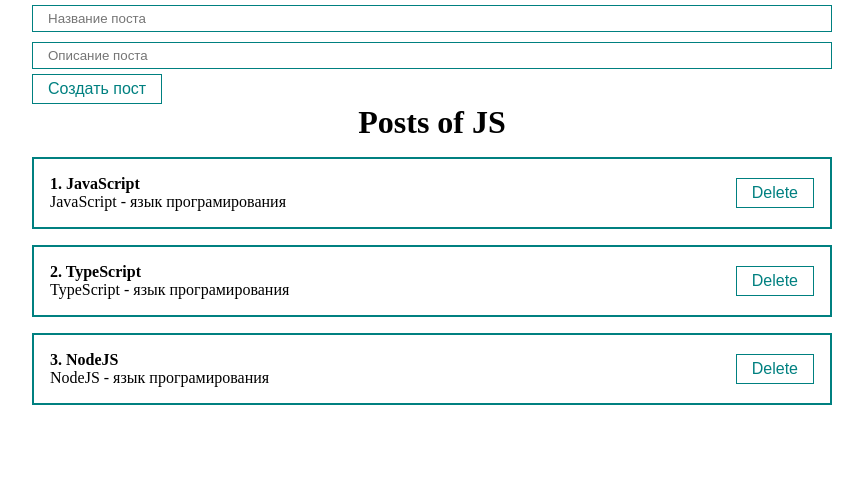
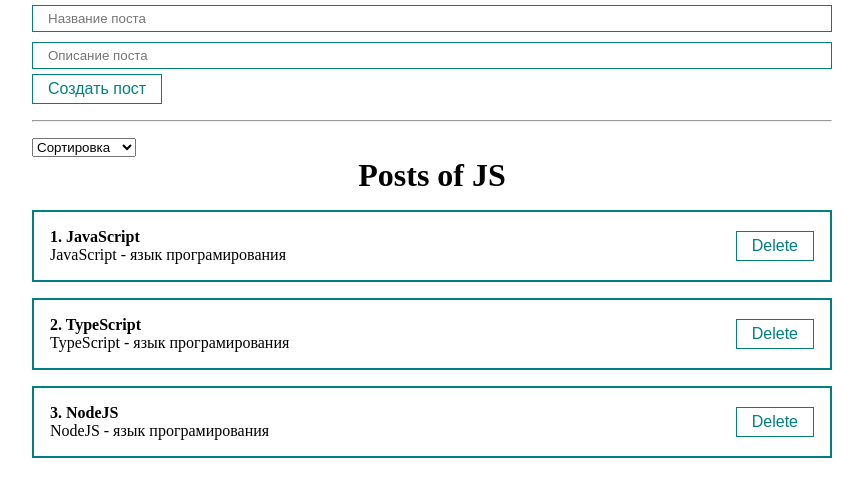
Before and after one commit to yarski25/react-basics, a React (Create React App) app in the folder react-fund-course/: page / in a window 1280 px wide. Shown: the top 496 px of the page, without its empty margins (208-1071 px from the left). Built offline with nearby package versions, Linux system fonts and the light colour scheme.

Commit message:
sort feature first implementation

```diff
--- a/react-fund-course/src/App.tsx
+++ b/react-fund-course/src/App.tsx
@@ -7,6 +7,7 @@ import { IPostItem } from './interfaces/PostItem';
 import MyButton from './components/ui/button/MyButton';
 import MyInput from './components/ui/input/MyInput';
 import PostForm from './components/PostForm';
+import MySelect from './components/ui/select/MySelect';
 
 function App() {
 
@@ -15,6 +16,8 @@ function App() {
     {id: 2, title: 'TypeScript', body: 'TypeScript - язык програмирования'},
     {id: 3, title: 'NodeJS', body: 'NodeJS - язык програмирования'}
   ])
+
+  const [selectedSort, setSelectedSort] = useState('');
 
   // methods
   const createPost = (newPost : IPostItem) =>{
@@ -25,9 +28,30 @@ function App() {
     setPosts(posts.filter(p => p.id !== post.id));
   }
 
+  // const sortPosts = (sort : string) =>{
+  //   setSelectedSort(sort);
+  //   console.log(sort);
+  // }
+
+  const onChangeSelect = (e: React.ChangeEvent<HTMLSelectElement>) =>{
+      const sort = e.target.value;
+      setSelectedSort(sort);
+      console.log(sort)
+  }
+
   return (
     <div className="App">
       <PostForm create={createPost} />
+      <hr style={{margin: '1em 0'}} />
+      <div>
+        <MySelect value={selectedSort}
+                  onChange={onChangeSelect}
+                  defaultValue='Сортировка'
+                  options={[
+                    {value: 'title', name: 'По названию'},
+                    {value: 'body', name: 'По описанию'}
+                  ]} />
+      </div>
       {posts.length !== 0
         ? <PostList remove={removePost} posts={posts} title="Posts of JS"/>
         : <h1 style={{textAlign: 'center'}}>Посты не найдены!</h1>
--- /dev/null
+++ b/react-fund-course/src/components/ui/select/MySelect.tsx
@@ -0,0 +1,38 @@
+import React from 'react'
+
+type SelectOption = {
+    name: string;
+    value: string;
+}
+
+type Props = {
+    options: SelectOption[];
+    defaultValue: string;
+    value?: string;
+    onChange?: (event: React.ChangeEvent<HTMLSelectElement>) => void;
+    //onChange?: (sort: string) => void;
+}
+
+// const onChangeSelect = (e: React.ChangeEvent<HTMLSelectElement>) =>{
+//   const newValue = e.target.value;
+// }
+
+// const onChangeSelect = (sort: string) =>{
+//   const newValue = sort.target.value;
+// }
+
+
+const MySelect = ({options, defaultValue, value, onChange} : Props) => {
+  return (
+    <select value={value}
+            onChange={onChange}>
+        <option disabled value="">{defaultValue}</option>
+        {options.map(option =>
+            <option key={option.value} value={option.value}>
+                {option.name}
+            </option>)}
+    </select>
+  )
+}
+
+export default MySelect
```
